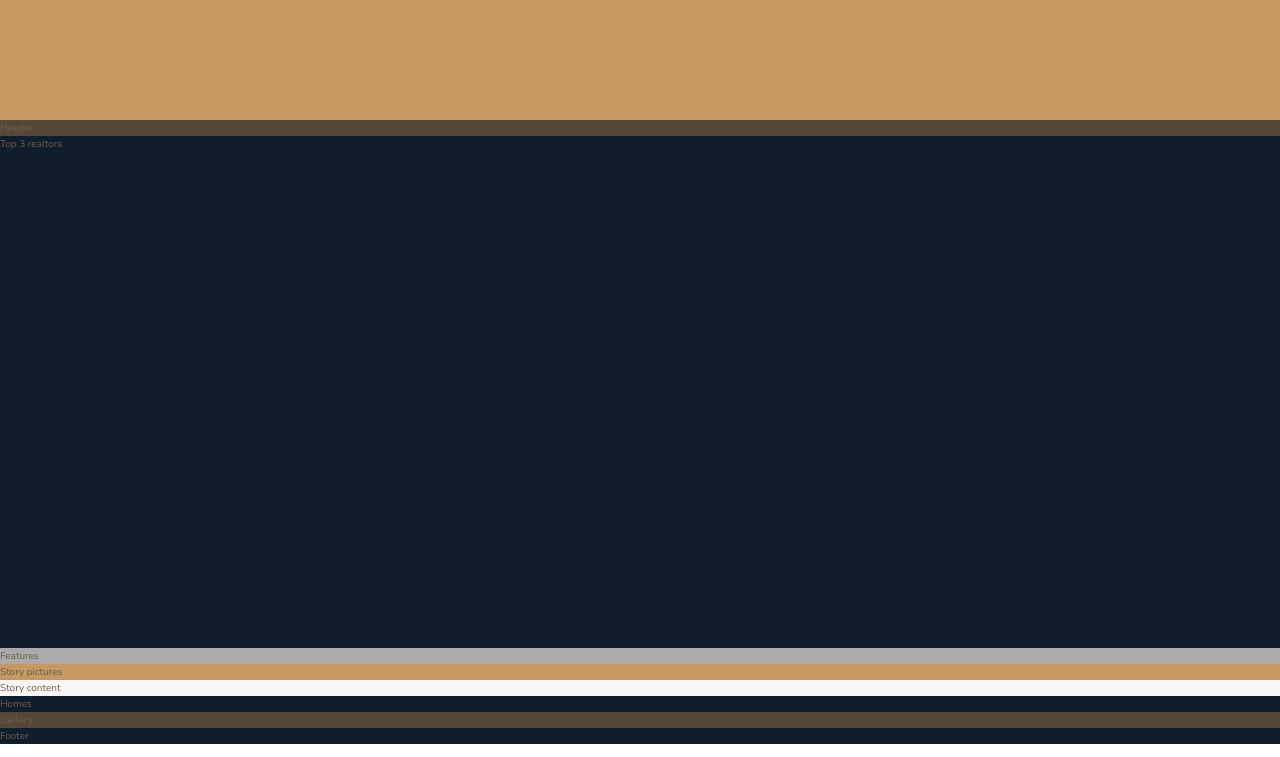
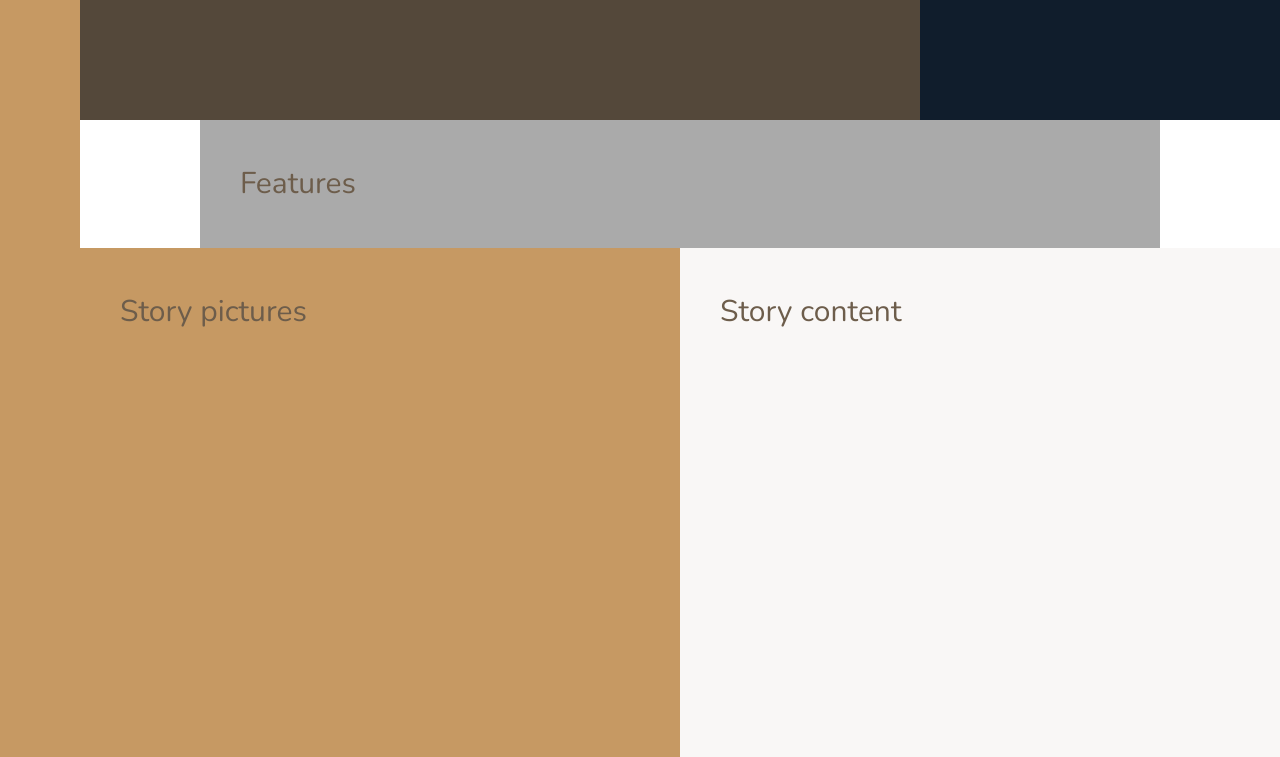
Before and after one commit to malekitoon/nexter__advanced-css-and-sass, a website: page index.html in a window 1280 px wide. Shown: the part 520-1277 px from the top of the page. Drawn offline with nearby package versions, Linux system fonts and the light colour scheme.

Commit message:
107 Building the Overall Layout - Part 2

```diff
--- a/sass/_base.scss
+++ b/sass/_base.scss
@@ -38,4 +38,10 @@ body {
 .container {
   display: grid;
   grid-template-rows: 80vh min-content 40vw repeat(3, min-content);
+  grid-template-columns: [sidebar-start] 8rem [sidebar-end full-start] minmax(6rem, 1fr) [center-start] repeat(8, [col-start] minmax(min-content, 12rem) [col-end]) [center-end] minmax(6rem, 1fr) [full-end];
+
+  & > * {
+    padding: 4rem;
+    font-size: 3rem;
+  }
 }
--- a/sass/_features.scss
+++ b/sass/_features.scss
@@ -1,3 +1,4 @@
 .features {
   background-color: $color-grey-light-2;
+  grid-column: center-start / center-end;
 }
--- a/sass/_footer.scss
+++ b/sass/_footer.scss
@@ -1,3 +1,4 @@
 .footer {
   background-color: $color-secondary;
+  grid-column: full-start / full-end;
 }
--- a/sass/_gallery.scss
+++ b/sass/_gallery.scss
@@ -1,3 +1,4 @@
 .gallery {
   background-color: $color-grey-dark-1;
+  grid-column: full-start / full-end;
 }
--- a/sass/_header.scss
+++ b/sass/_header.scss
@@ -1,3 +1,4 @@
 .header {
   background-color: $color-grey-dark-1;
+  grid-column: full-start / col-end 6;
 }
--- a/sass/_homes.scss
+++ b/sass/_homes.scss
@@ -1,3 +1,4 @@
 .homes {
   background-color: $color-secondary;
+  grid-column: center-start / center-end;
 }
--- a/sass/_realtors.scss
+++ b/sass/_realtors.scss
@@ -1,3 +1,4 @@
 .realtors {
   background-color: $color-secondary;
+  grid-column: col-start 7 / full-end;
 }
--- a/sass/_sidebar.scss
+++ b/sass/_sidebar.scss
@@ -1,3 +1,5 @@
 .sidebar {
   background-color: $color-primary;
+  grid-column: sidebar-start / sidebar-end;
+  grid-row: 1 / -1;
 }
--- a/sass/_story.scss
+++ b/sass/_story.scss
@@ -1,9 +1,11 @@
 .story {
   &__pictures {
     background-color: $color-primary;
+    grid-column: full-start / col-end 4;
   }
 
   &__content {
     background-color: $color-grey-light-1;
+    grid-column: col-start 5 / full-end;
   }
 }
```
Also changed, not shown: css/style.css.
